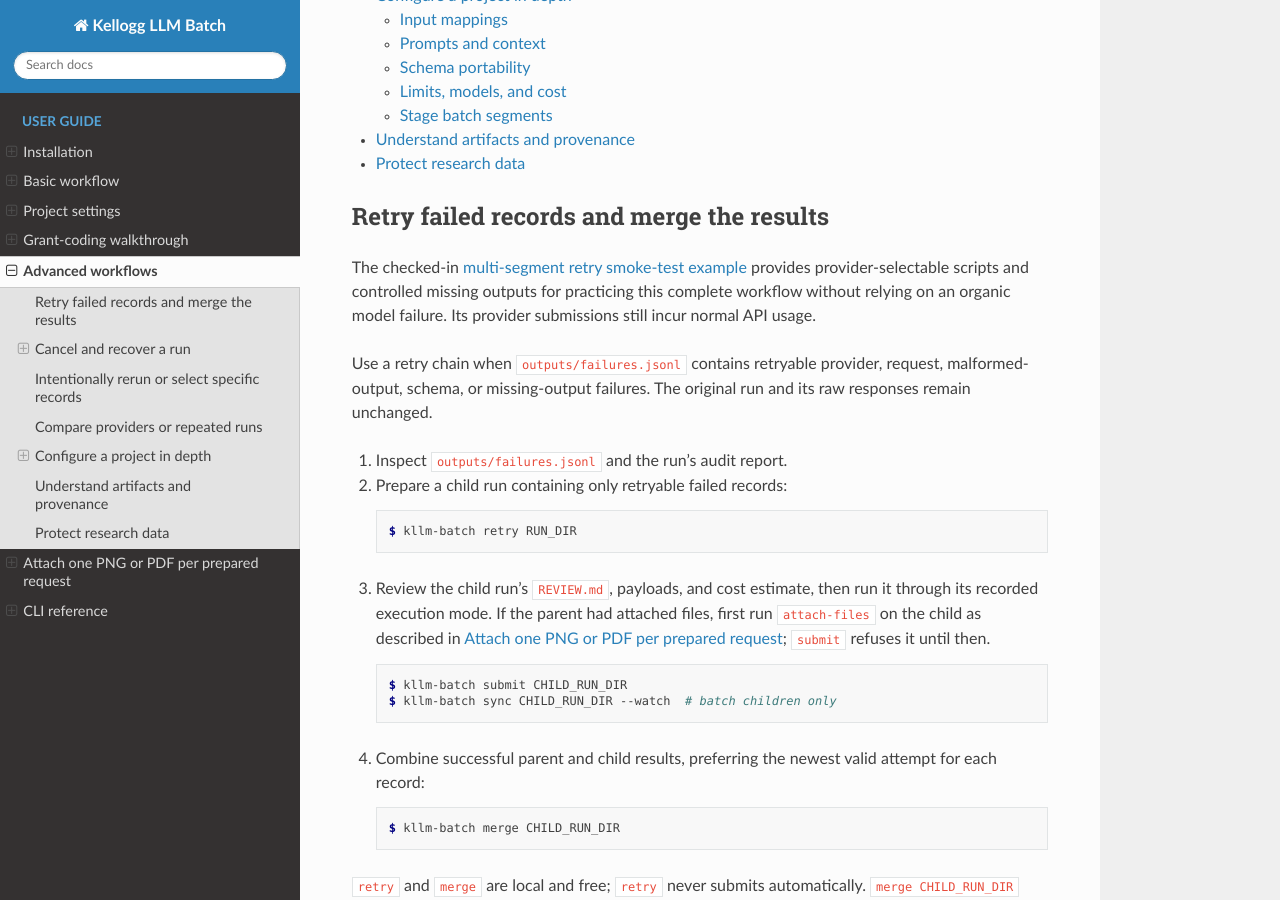
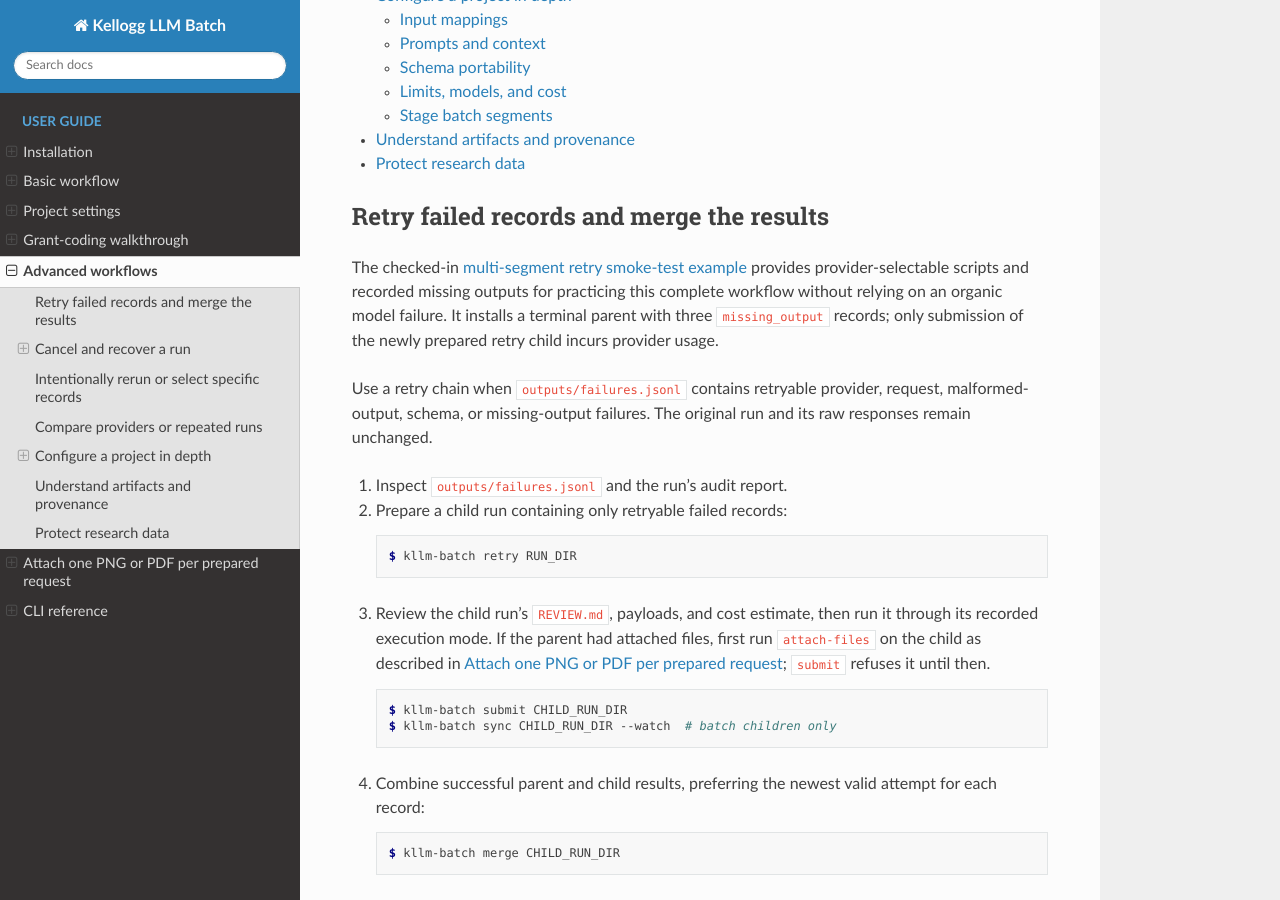
Before and after one commit to rs-kellogg/llm-batch_pipeline, a Sphinx documentation site: the page built from docs/advanced.rst, in a window 1280 px wide and 900 px high, scrolled down 524 px. Built offline with Sphinx 7.4.7 and the Read the Docs theme 3.1.0, drawn with Linux system fonts in a browser that asks for light colours.

Commit message:
update retry case

```diff
--- a/docs/advanced.rst
+++ b/docs/advanced.rst
@@ -22,9 +22,10 @@ Retry failed records and merge the results
 
 The checked-in `multi-segment retry smoke-test example
 <https://github.com/rs-kellogg/llm-batch_pipeline/tree/main/examples/grant_coding_retry>`_
-provides provider-selectable scripts and controlled missing outputs for
+provides provider-selectable scripts and recorded missing outputs for
 practicing this complete workflow without relying on an organic model failure.
-Its provider submissions still incur normal API usage.
+It installs a terminal parent with three ``missing_output`` records; only
+submission of the newly prepared retry child incurs provider usage.
 
 Use a retry chain when ``outputs/failures.jsonl`` contains retryable provider,
 request, malformed-output, schema, or missing-output failures. The original
```
Also changed, not shown: examples/grant_coding/README.md, examples/grant_coding_retry/README.md, 7 other files.
